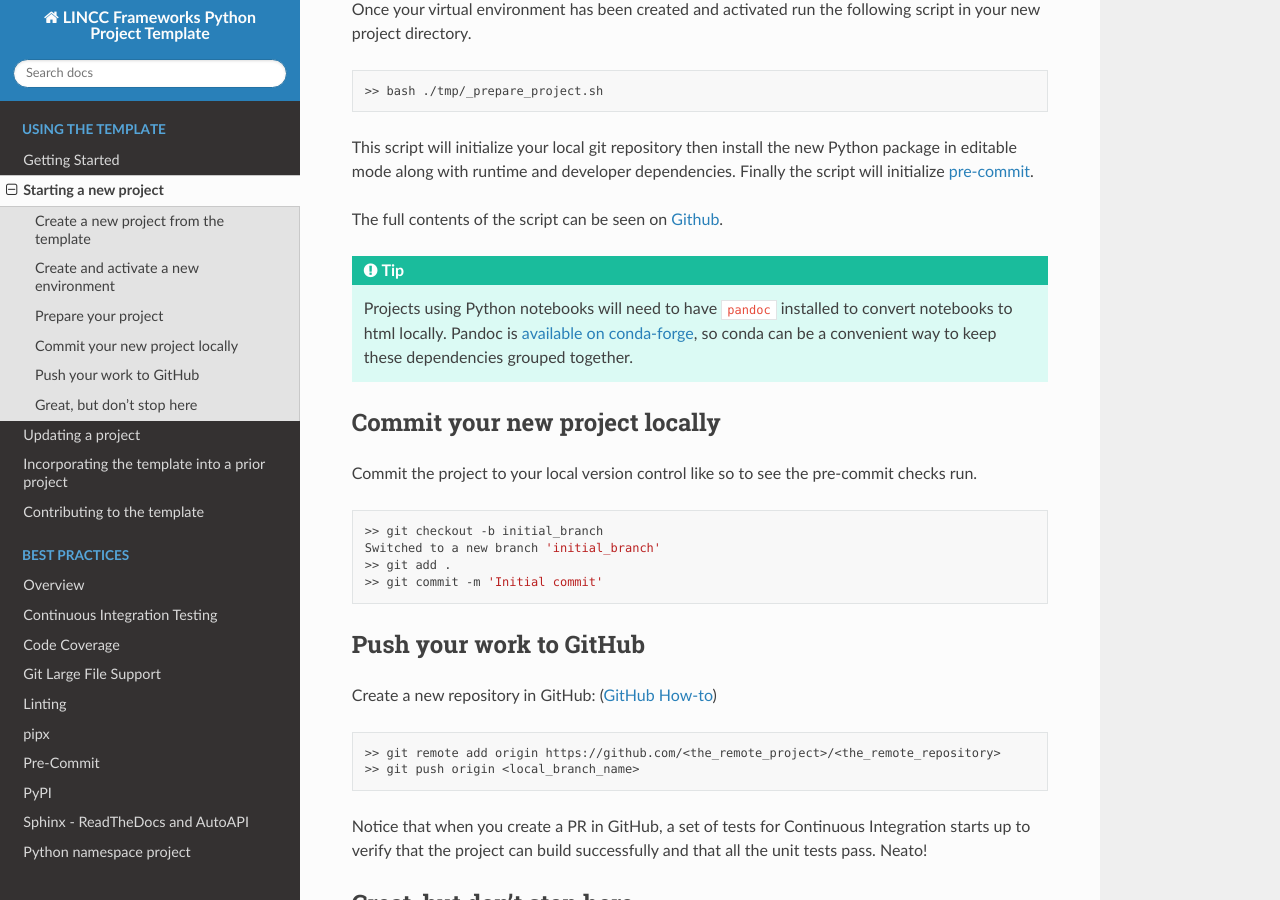
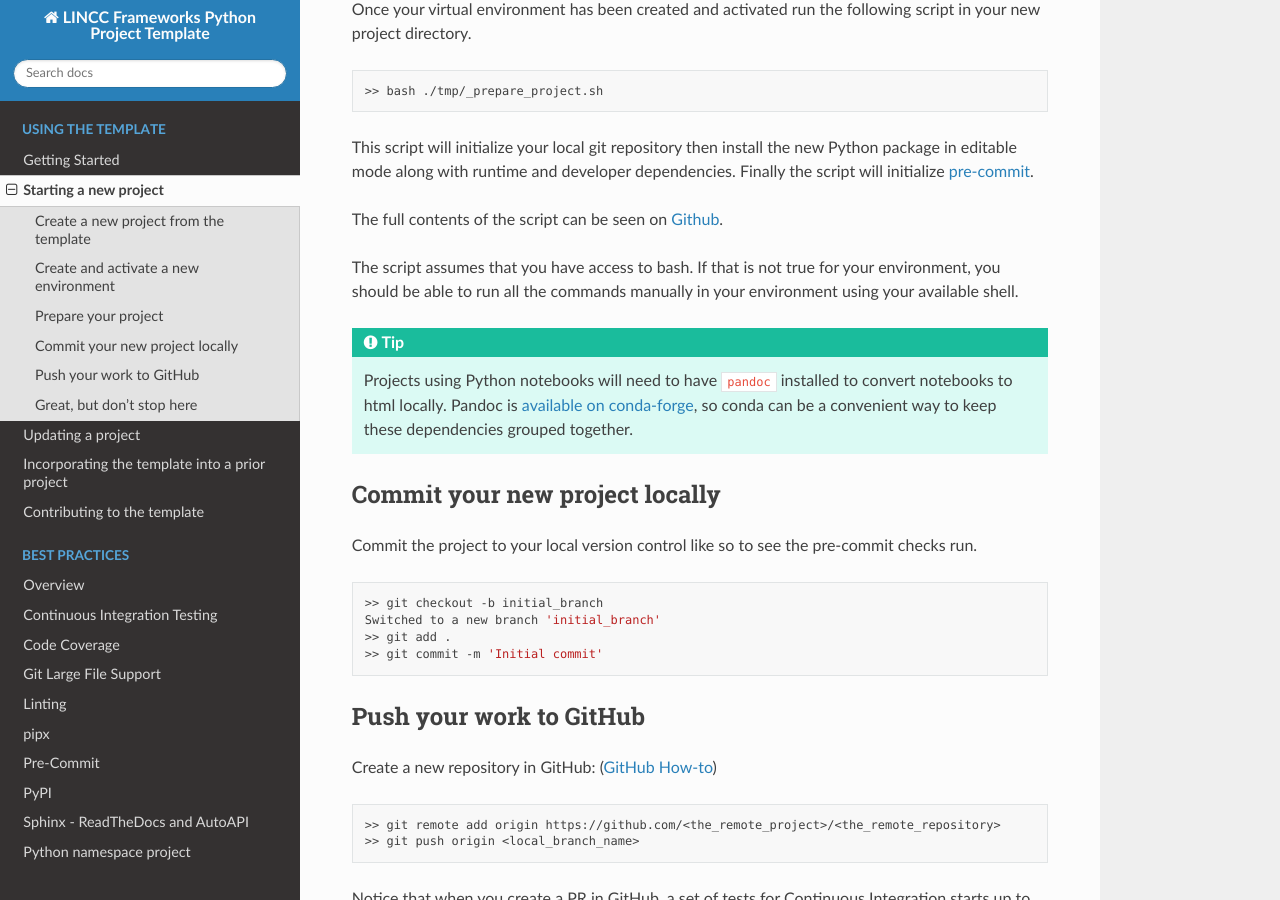
Before and after one commit to lincc-frameworks/python-project-template, a Sphinx documentation site: the page built from docs/source/new_project.rst, in a window 1280 px wide and 900 px high, scrolled down 2028 px. Built offline with Sphinx 7.4.7 and the Read the Docs theme 2.0.0, drawn with Linux system fonts in a browser that asks for light colours; the version number could not be read and is left out.

Commit message:
Try to make it clear that the new script can be run by hand.

```diff
--- a/docs/source/new_project.rst
+++ b/docs/source/new_project.rst
@@ -91,6 +91,10 @@
 
 The full contents of the script can be seen on `Github <https://github.com/lincc-frameworks/python-project-template/tree/main/python-project-template/tmp/_prepare_project.sh>`_.
 
+The script assumes that you have access to bash. If that is not true for your environment,
+you should be able to run all the commands manually in your environment using
+your available shell.
+
 .. tip::
   Projects using Python notebooks will need to have ``pandoc`` installed to
   convert notebooks to html locally.
```
